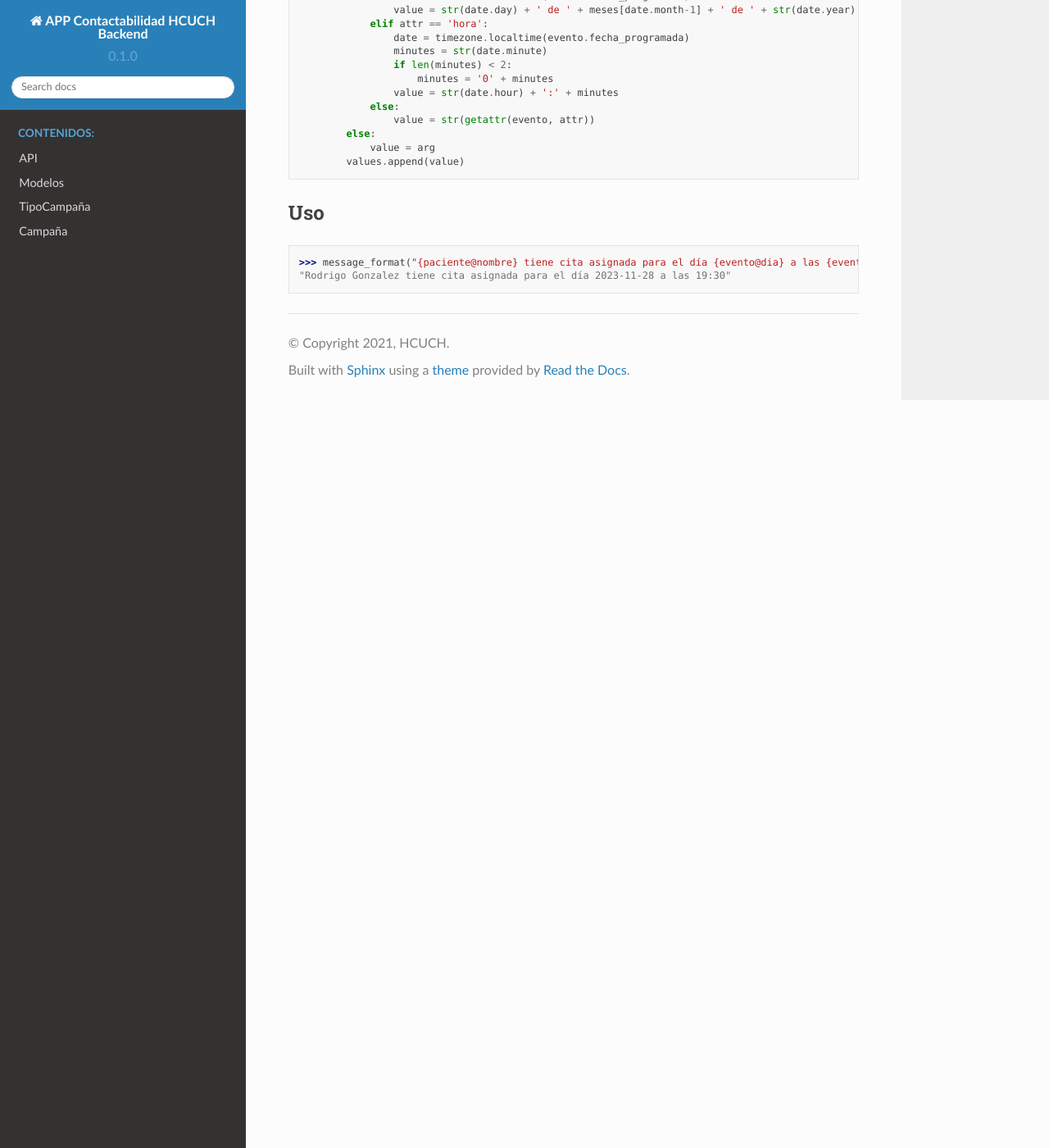
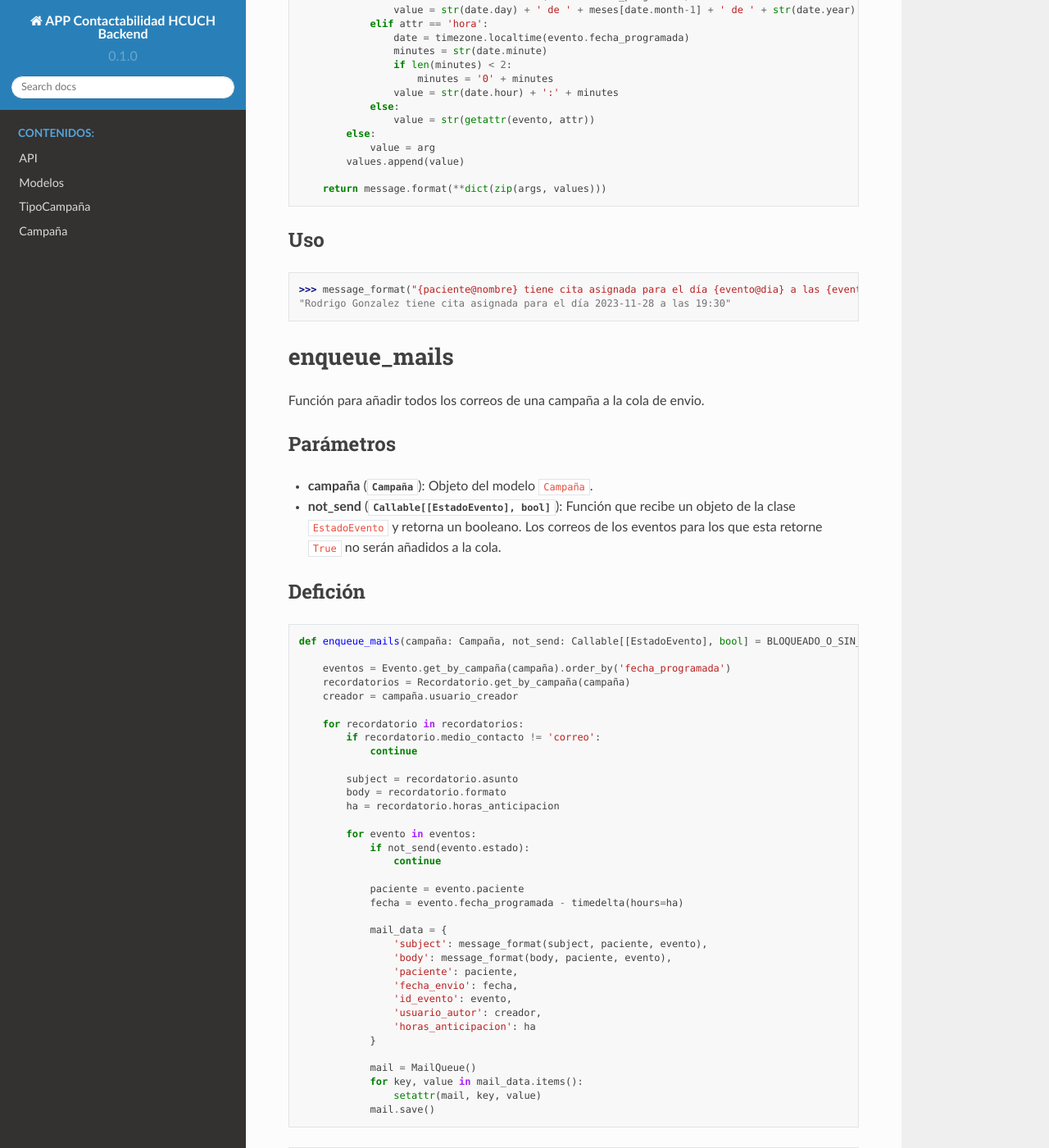
Before and after one commit to grupo-7-cc5402/Doc-backend, a Sphinx documentation site: the page built from docs/source/mails/mail.rst, in a window 1280 px wide and 1400 px high, scrolled down 1655 px. Shown: the whole window at 82% size. Built offline with Sphinx 7.4.7 and the Read the Docs theme 2.0.0, drawn with Linux system fonts in a browser that asks for light colours; some of the changed text lies outside the part shown.

Commit message:
enqueue_mails

```diff
--- a/docs/source/mails/mail.rst
+++ b/docs/source/mails/mail.rst
@@ -52,7 +52,7 @@ message_format
 
 Función para formatear los correos. Formatea un string con campos de eventos y pacientes definidos como: ``{modelo@attr}``, donde ``modelo`` puede ser paciente o evento, y ``attr`` es el nombre del campo que se desea extraer.
 
-parámetros
+Parámetros
 ----------
 
 - **message** (:class:`string`): String con el mensaje a formatear.
@@ -61,7 +61,7 @@ parámetros
 
 - **evento** (:class:`Evento`): Objeto del modelo ``Evento``. Contiene la información del evento sobre el cual se notifica al paciente.
 
-definición
+Definición
 ----------
 
 .. code-block:: python
@@ -94,8 +94,66 @@ definición
                 value = arg
             values.append(value)
 
+        return message.format(**dict(zip(args, values)))
+
 Uso
 ---
 
 >>> message_format("{paciente@nombre} tiene cita asignada para el día {evento@dia} a las {evento@hora}")
 "Rodrigo Gonzalez tiene cita asignada para el día 2023-11-28 a las 19:30"
+
+
+
+
+enqueue_mails
+=============
+
+Función para añadir todos los correos de una campaña a la cola de envio.
+
+Parámetros
+----------
+
+- **campaña** (:class:`Campaña`): Objeto del modelo ``Campaña``.
+
+- **not_send** (:class:`Callable[[EstadoEvento], bool]`): Función que recibe un objeto de la clase ``EstadoEvento`` y retorna un booleano. Los correos de los eventos para los que esta retorne ``True`` no serán añadidos a la cola.
+
+Defición
+--------
+
+.. code-block:: python
+
+    def enqueue_mails(campaña: Campaña, not_send: Callable[[EstadoEvento], bool] = BLOQUEADO_O_SIN_DATOS):
+
+        eventos = Evento.get_by_campaña(campaña).order_by('fecha_programada')
+        recordatorios = Recordatorio.get_by_campaña(campaña)
+        creador = campaña.usuario_creador
+
+        for recordatorio in recordatorios:
+            if recordatorio.medio_contacto != 'correo':
+                continue
+
+            subject = recordatorio.asunto
+            body = recordatorio.formato
+            ha = recordatorio.horas_anticipacion
+
+            for evento in eventos:
+                if not_send(evento.estado):
+                    continue
+
+                paciente = evento.paciente
+                fecha = evento.fecha_programada - timedelta(hours=ha)
+
+                mail_data = {
+                    'subject': message_format(subject, paciente, evento),
+                    'body': message_format(body, paciente, evento),
+                    'paciente': paciente,
+                    'fecha_envio': fecha,
+                    'id_evento': evento,
+                    'usuario_autor': creador,
+                    'horas_anticipacion': ha
+                }
+
+                mail = MailQueue()
+                for key, value in mail_data.items():
+                    setattr(mail, key, value)
+                mail.save()
```
